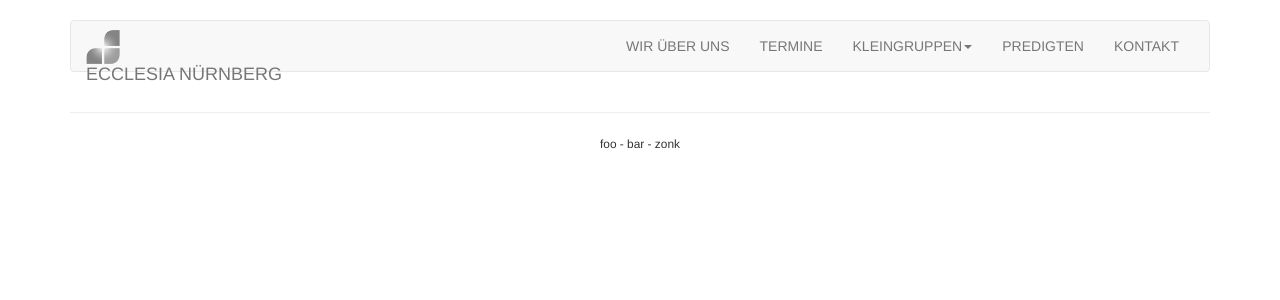
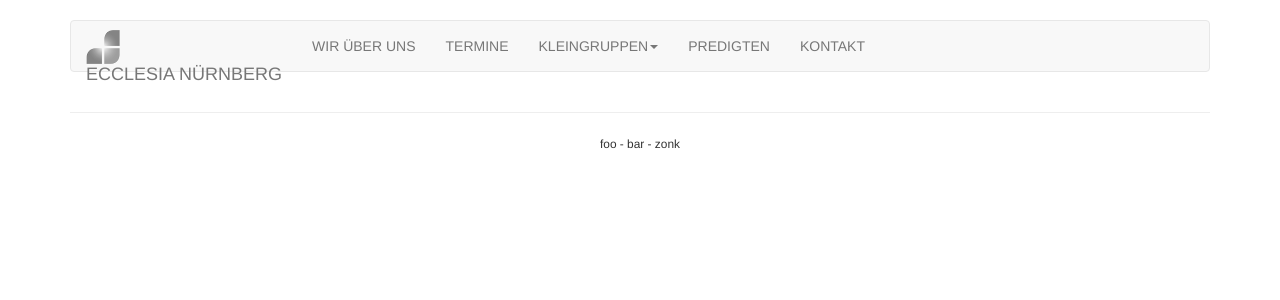
Before and after one commit to ecclesianuernberg/genesis, a Flask app: page / in a window 1280 px wide. Shown: the top 300 px of the page. Run offline with Flask 2, Linux system fonts and the light colour scheme; some libraries are stand-ins or nearby versions.

Commit message:
some little css things

```diff
--- a/app/static/css/style.css
+++ b/app/static/css/style.css
@@ -21,3 +21,6 @@ body {
 	background-size: cover;
 	-o-background-size: cover;
 }
+.panel-heading {
+	font-weight: bold;
+}
--- a/app/templates/navbar.html
+++ b/app/templates/navbar.html
@@ -16,7 +16,7 @@
 
     <!-- Collect the nav links, forms, and other content for toggling -->
     <div class="collapse navbar-collapse" id="bs-example-navbar-collapse-1">
-      <ul class="nav navbar-nav navbar-right">
+      <ul class="nav navbar-nav">
         <li><a href="#">WIR &Uuml;BER UNS</a></li>
         <li><a href="#">TERMINE</a></li>
         <li class="dropdown">
```
